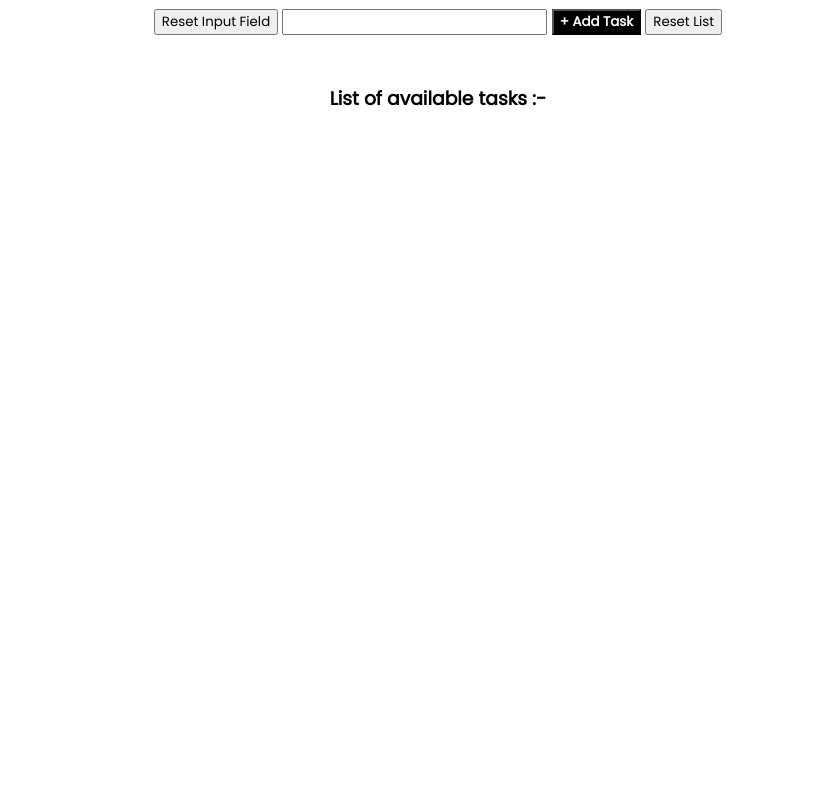
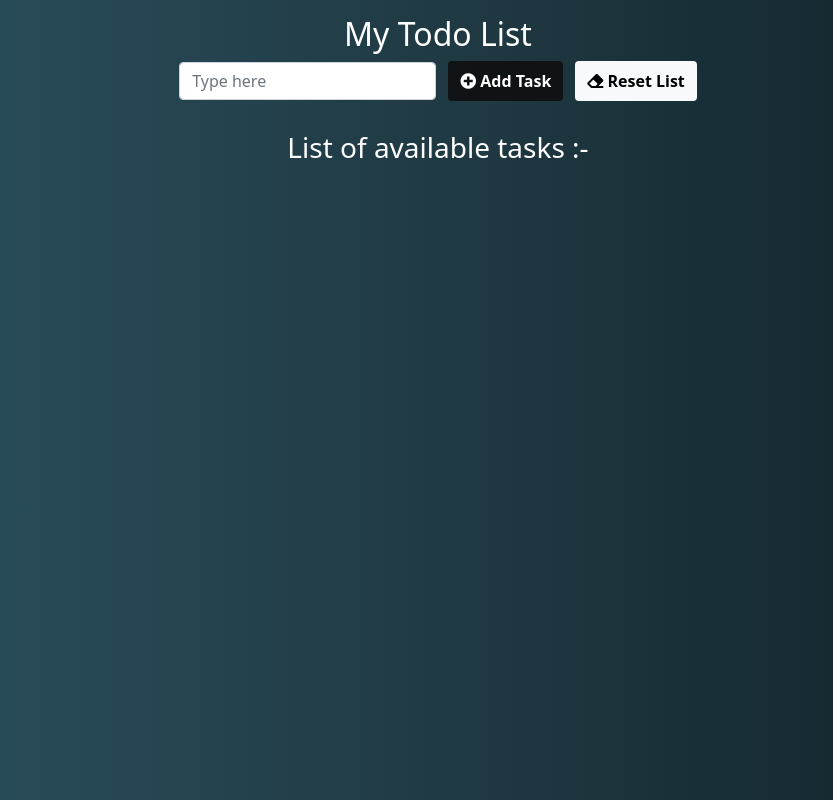
Before and after one commit to umarfchy/simple-js-todo-list, a plain HTML site: page index.html in a window 1280 px wide. Shown: the whole page, without its empty margins (202-1035 px from the left). Drawn offline with nearby package versions, Linux system fonts and the light colour scheme.

Commit message:
added basic coloring

```diff
--- a/index.html
+++ b/index.html
@@ -6,14 +6,28 @@
     <meta name="viewport" content="width=device-width, initial-scale=1.0">
     <title>ToDo List Js</title>
     <link rel="stylesheet" href="./style.css">
+    <!-- link for bootstrap -->
+    <link href="https://cdn.jsdelivr.net/npm/bootstrap@5.0.0-beta2/dist/css/bootstrap.min.css" rel="stylesheet" integrity="sha384-BmbxuPwQa2lc/FVzBcNJ7UAyJxM6wuqIj61tLrc4wSX0szH/Ev+nYRRuWlolflfl" crossorigin="anonymous">
+    <!-- link for fontawesome -->
+    <link rel="stylesheet" href="https://pro.fontawesome.com/releases/v5.10.0/css/all.css" integrity="sha384-AYmEC3Yw5cVb3ZcuHtOA93w35dYTsvhLPVnYs9eStHfGJvOvKxVfELGroGkvsg+p" crossorigin="anonymous"/>
+
 </head>
 <body>
+
     <div class="container">
-        <div class="dataInput">
+        <header>
+            <h2>My Todo List</h2>
+        </header>
+        <!-- <div class="dataInput">
             <button id="resetInputField">Reset Input Field</button>
             <input id="inputField" type="text">
             <button id="addTaskBtn"> + Add Task</button>
             <button id="resetList">Reset List</button>
+        </div> -->
+        <div class="d-flex flex-row justify-content-center align-items-center">
+            <input class="form-control" id="inputField" placeholder="Type here" type="text">
+            <button class="btn btn-dark" type="button" id="addTaskBtn"><i class="fas fa-plus-circle"></i> Add Task</button>
+            <button class="btn btn-light" id="resetList"><i class="fas fa-eraser"></i> Reset List</button>
         </div>
         <div class="taskShowcase">
             <h3>List of available tasks :-</h3>
--- a/script.js
+++ b/script.js
@@ -1,10 +1,6 @@
 const addTaskBtn = document.getElementById("addTaskBtn");
 const inputField = document.getElementById("inputField");
 let listOfTasks = document.getElementById("listOfTasks");
-// reset input field
-document
-  .getElementById("resetInputField")
-  .addEventListener("click", () => (inputField.value = ""));
 
 //   reset task list
 document.getElementById("resetList").addEventListener("click", () => {
@@ -16,6 +12,7 @@ addTaskBtn.addEventListener("click", () => {
 
   // add items on the list
   listOfTasks.innerHTML = listOfTasks.innerHTML + li;
+  inputField.value = "";
 });
 
 // Execute a function when the user releases a key on the keyboard
@@ -27,14 +24,8 @@ inputField.addEventListener("keyup", (event) => {
   }
 });
 
-// const items = document.getElementsByTagName("li");
-// for (let i = 0; i < items.length; i++) {
-//   const item = items[i];
-//   item.addEventListener("click", (e) =>
-//     e.target.parentNode.removeChild(e.target)
-//   );
-// }
-
 listOfTasks.addEventListener("click", (e) => {
   e.target.parentNode.removeChild(e.target);
 });
+
+//Need to add event propagation to stop unwanted action
--- a/style.css
+++ b/style.css
@@ -1,7 +1,55 @@
 @import url("https://fonts.googleapis.com/css2?family=Poppins&display=swap");
 
 * {
+  margin: 0;
+  padding: 0;
+  box-sizing: border-box;
+}
+
+body {
   font-family: "Poppins", sans-serif;
+  min-height: 100vh;
+  background: #0f2027; /* fallback for old browsers */
+  background: -webkit-linear-gradient(
+    to right,
+    #2c5364,
+    #203a43,
+    #0f2027
+  ); /* Chrome 10-25, Safari 5.1-6 */
+  background: linear-gradient(
+    to right,
+    #2c5364,
+    #203a43,
+    #0f2027
+  ); /* W3C, IE 10+/ Edge, Firefox 16+, Chrome 26+, Opera 12+, Safari 7+ */
+}
+
+header {
+  font-size: 1.5em;
+  margin-top: 15px;
+  color: white;
+}
+
+#inputField {
+  width: auto;
+}
+
+#addTaskBtn,
+#resetList {
+  border: none;
+  /* padding: 0.5rem; */
+  font-weight: bold;
+  margin-left: 12px;
+  height: 40px;
+}
+
+#addTaskBtn {
+  background: rgba(15, 14, 14, 0.856);
+}
+
+#addTaskBtn:focus,
+#resetList:focus {
+  outline: none;
 }
 
 .container {
@@ -9,14 +57,11 @@
   align-items: center;
   justify-content: center;
   flex-direction: column;
+  color: white;
 }
 
-#addTaskBtn {
-  background: #000;
-  font-family: "Poppins", sans-serif;
-  color: white;
-  font-weight: bold;
-  cursor: pointer;
+.form-control {
+  background-color: none;
 }
 
 .taskShowcase {
@@ -29,11 +74,18 @@
 .taskShowcase > ul > li {
   /* display: flex;
   justify-content: left; */
-  margin: 10px 50px;
-  padding: 10px 50px;
+  margin: 10px 200px;
+  padding: 5px 200px;
   cursor: pointer;
+  font-size: 23px;
+  list-style-type: none;
 }
 
 .taskShowcase > ul > li:nth-child(2n + 1) {
-  background: rgba(243, 71, 8, 0.609);
+  background: rgba(0, 0, 0, 0.5);
+  color: aliceblue;
 }
+.taskShowcase > ul > li:nth-child(2n) {
+  background: #fff;
+  color: black;
+}
```
